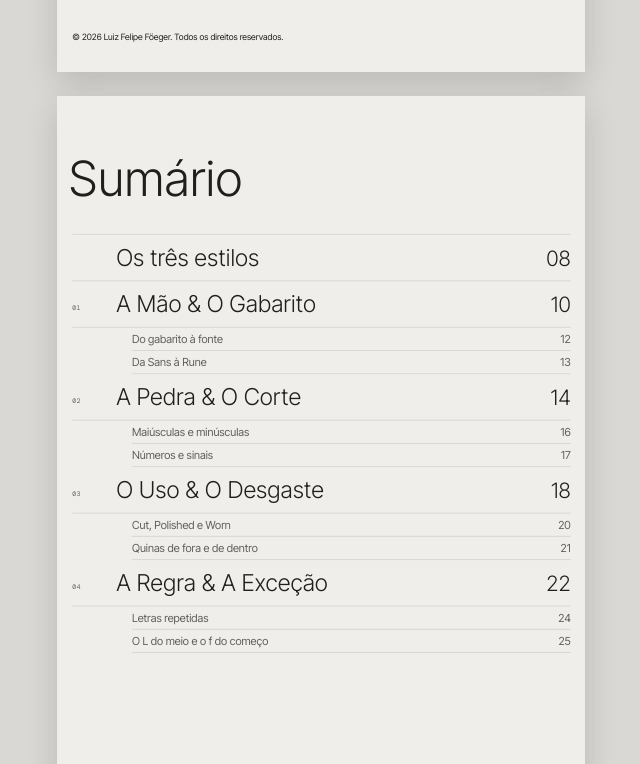
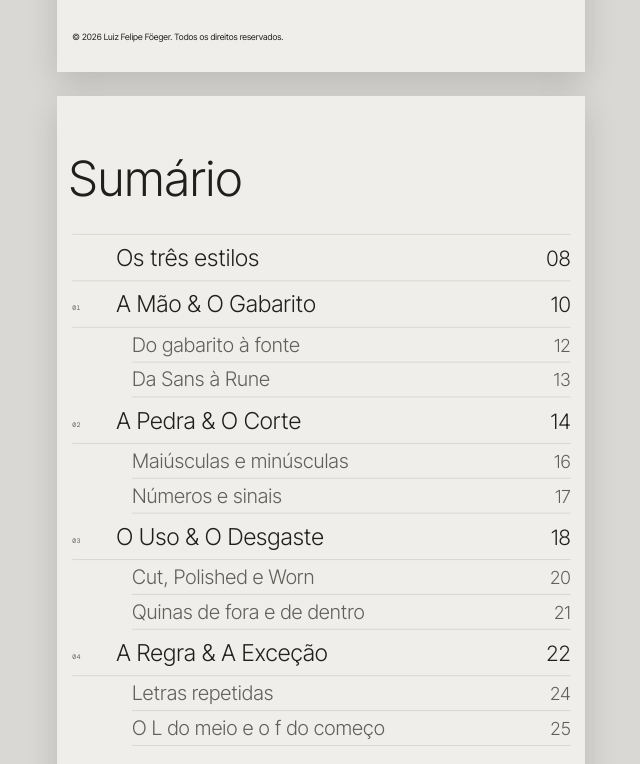
Before and after one commit to luiz-foeger/foeger-rune, a Next.js app: page /print in a window 1280 px wide. Shown: the part 4016-4780 px from the top of the page, without its empty margins (319-959 px from the left). Built offline with nearby package versions, Linux system fonts and the light colour scheme.

Commit message:
feat(livro): the contents' sections almost as large as the chapters, set apart by the indent and the gray

```diff
--- a/src/app/_lib/especime/paginas.ts
+++ b/src/app/_lib/especime/paginas.ts
@@ -694,7 +694,8 @@ function rosto(c: Ctx) {
 // (o motor redesenha a página): a de um capítulo leva à abertura dele, a dos caracteres às tabelas e as outras (as
 // seções, os estilos e o colofão) direto à página delas
 const SUMARIO_PARTE = 88;
-const SUMARIO_SECAO = 44;
+// as seções quase do tamanho das partes: a diferença fica no recuo e no cinza
+const SUMARIO_SECAO = 66;
 type Destino = Omit<Alvo, 'x' | 'y' | 'l' | 'a'>;
 
 // uma linha do sumário; devolve onde começa a seguinte
@@ -704,8 +705,8 @@ function linhaDoSumario(c: Ctx, y: number, o: LinhaSumario) {
     const cor = aceso ? COR.laranja : o.secao ? CINZA : TINTA;
     const pg = o.pagina ? pagina2(o.pagina) : '';
     if (o.secao) {
-        linha(c, o.titulo, 142, y + 30, { tam: 21, peso: 400, cor });
-        linha(c, pg, 973, y + 30, { tam: 21, peso: 400, alinhar: 'right', cor });
+        linha(c, o.titulo, 142, y + 46, { tam: 38, peso: 300, cor });
+        linha(c, pg, 973, y + 46, { tam: 34, peso: 300, alinhar: 'right', cor });
         fio(c, 142, y + alto, 973, y + alto);
     } else {
         if (o.n) rotulo(c, o.n, 29, y + 56, { cor: aceso ? COR.laranja : CINZA });
```
